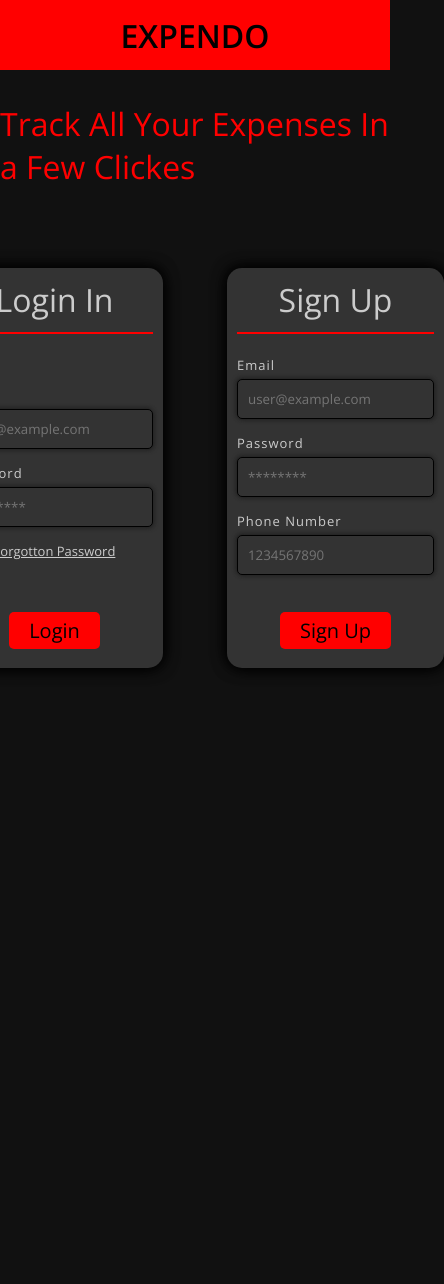
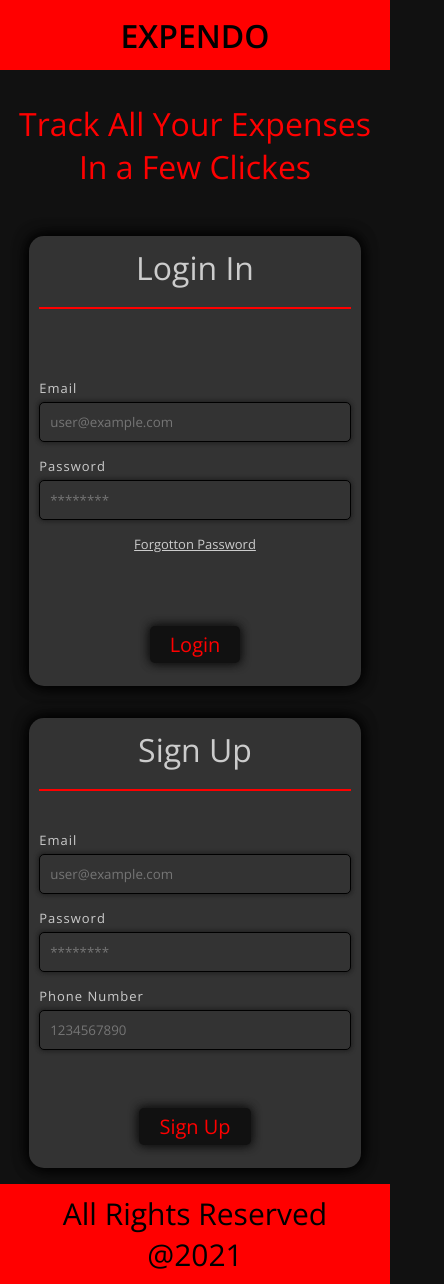
Before and after one commit to v3skr/Expendo, a React (Create React App) app in the folder expendo/: page / in a window 390 px wide. Shown: the whole page, 444 px wide, since content can reach past the window. Before the commit the page ends 1064 px from the top, so only its background shows below. Built offline with nearby package versions, Linux system fonts and the light colour scheme.

Commit message:
Login andSign Up Ui Created with responsive degsin

```diff
--- a/expendo/src/App.css
+++ b/expendo/src/App.css
@@ -13,7 +13,6 @@ body {
 }
 .btn {
   display: inline-block;
-  background-color: red;
   border: none;
   padding: 5px 20px;
   border-radius: 5px;
@@ -23,6 +22,7 @@ body {
   font-weight: 300;
 }
 .btn:hover {
+  box-shadow: none;
   color: #fff;
   transform: scale(1.2);
 }
--- /dev/null
+++ b/expendo/src/Components/Footer/Footer.css
@@ -0,0 +1,14 @@
+.footer {
+  height: 100px;
+  background-color: red;
+  width: 100%;
+  display: flex;
+  justify-content: center;
+  align-items: center;
+  text-align: center;
+  font-size: 15px;
+  padding: 0 1rem;
+}
+.footer h1 {
+  font-weight: 400;
+}
--- /dev/null
+++ b/expendo/src/Components/Footer/Footer.jsx
@@ -0,0 +1,11 @@
+import React from "react";
+import "./Footer.css";
+const Footer = () => {
+  return (
+    <div className="footer">
+      <h1>All Rights Reserved @2021</h1>
+    </div>
+  );
+};
+
+export default Footer;
--- a/expendo/src/Components/Home/Home.css
+++ b/expendo/src/Components/Home/Home.css
@@ -1,9 +1,5 @@
 .home {
   height: 100vh;
-}
-.card-con {
-  padding: 3rem 0;
-  height: 100%;
 }
 .header h1 {
   color: red;
@@ -17,4 +13,17 @@
 .card-con {
   display: flex;
   justify-content: center;
+  height: 100%;
 }
+@media (max-width: 650px) {
+  .card-con {
+    flex-direction: column;
+    justify-content: center;
+    align-items: center;
+    height: auto;
+  }
+  .header h1 {
+    text-align: center;
+    margin: 0 15px;
+  }
+}
--- a/expendo/src/Components/Home/Home.jsx
+++ b/expendo/src/Components/Home/Home.jsx
@@ -2,6 +2,7 @@ import React from "react";
 import "./Home.css";
 import LoginCard from "../Logincard/LoginCard";
 import SignUpCard from "../SignUpCard/SignUpCard";
+import Footer from "../Footer/Footer";
 
 const Home = () => {
   return (
@@ -13,6 +14,7 @@ const Home = () => {
         <LoginCard />
         <SignUpCard />
       </div>
+      <Footer />
     </div>
   );
 };
--- a/expendo/src/Components/Logincard/LoginCard.css
+++ b/expendo/src/Components/Logincard/LoginCard.css
@@ -1,5 +1,5 @@
 .login-card {
-  margin: 0 2rem;
+  margin: 1rem 2rem;
   background-color: #333;
   height: 300px;
   border-radius: 15px;
@@ -62,3 +62,14 @@
   color: red;
   transform: scale(1.2);
 }
+.login-card button {
+  background-color: #111;
+  box-shadow: 1px 1px 10px #111, -1px -1px 10px #111;
+  color: red;
+}
+@media (max-width: 650px) {
+  .login-card {
+    width: 85%;
+    height: 450px;
+  }
+}
```
